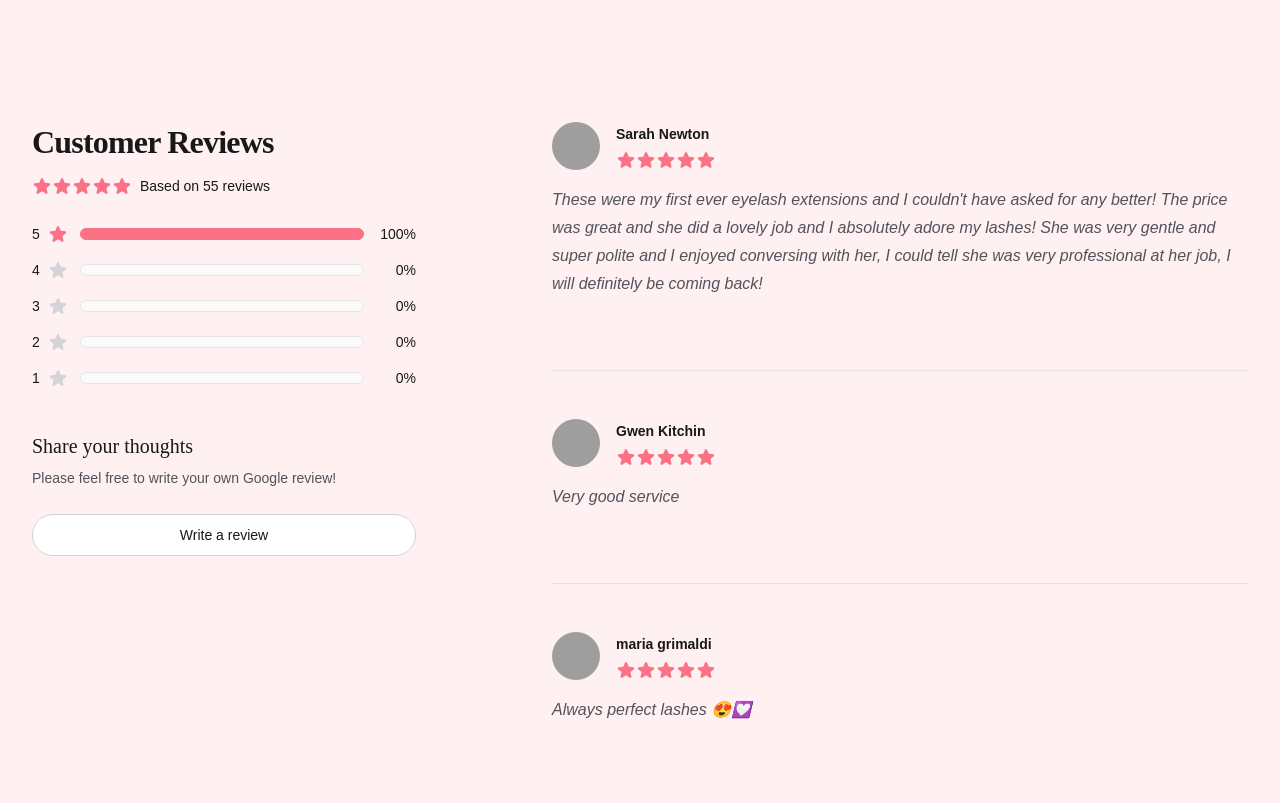
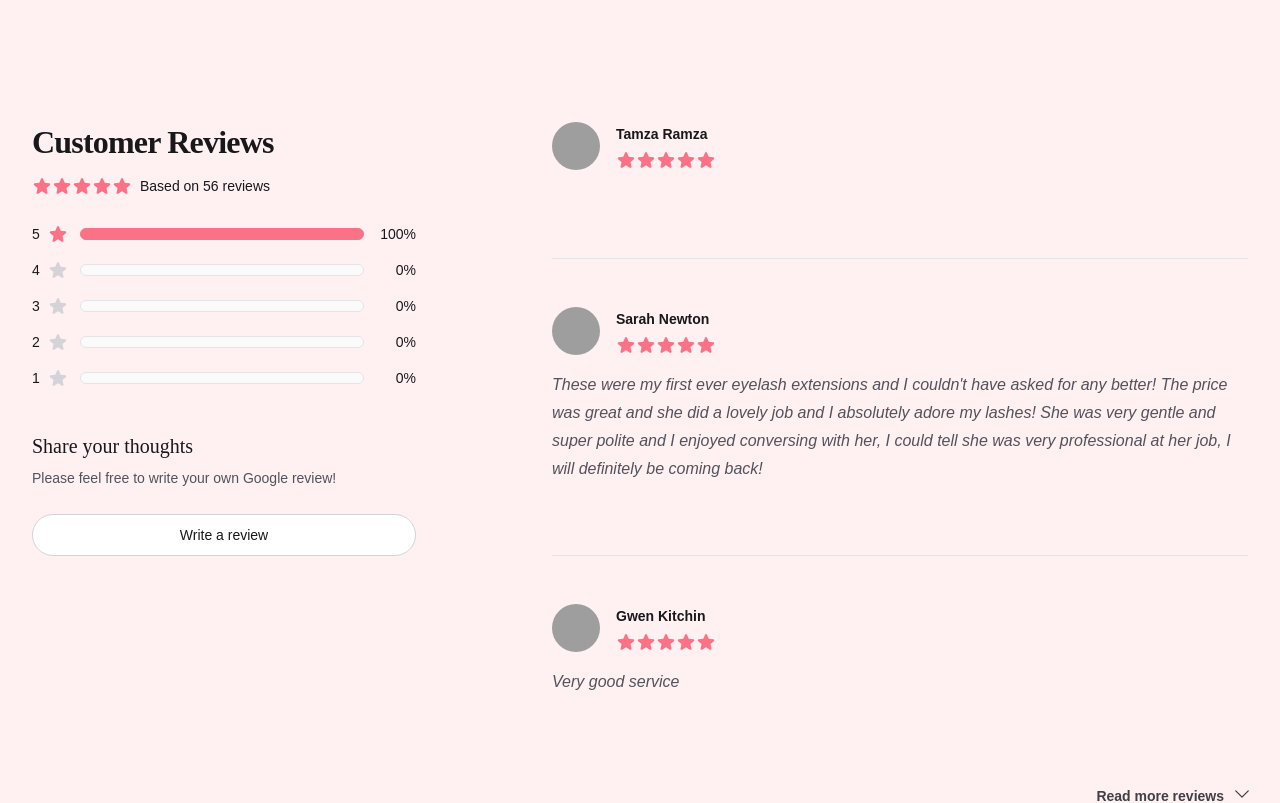
Before and after one commit to Emily-Nilsen/moet-lashes, a Next.js app: page / in a window 1280 px wide. Shown: the part 2280-3083 px from the top of the page. Built offline with nearby package versions, Linux system fonts and the light colour scheme; grey boxes are pictures that could not be loaded; a web font is replaced by a local one.

Commit message:
review 56

```diff
--- a/src/components/CustomerReviews.jsx
+++ b/src/components/CustomerReviews.jsx
@@ -9,9 +9,9 @@ import { Disclosure } from '@headlessui/react'
 
 const reviews = {
   average: 5,
-  totalCount: 55,
+  totalCount: 56,
   counts: [
-    { rating: 5, count: 55 },
+    { rating: 5, count: 56 },
     { rating: 4, count: 0 },
     { rating: 3, count: 0 },
     { rating: 2, count: 0 },
@@ -19,6 +19,16 @@ const reviews = {
   ],
   featured: [
     // More reviews...
+    {
+      id: 56,
+      rating: 5,
+      content: `
+        <p></p>
+      `,
+      author: 'Tamza Ramza',
+      avatarSrc:
+        'https://res.cloudinary.com/dt3k2apqd/image/upload/q_auto/Mo%C3%ABt%20Lashes/flowers/flower_56_nywno3.webp',
+    },
     {
       id: 55,
       rating: 5,
```
